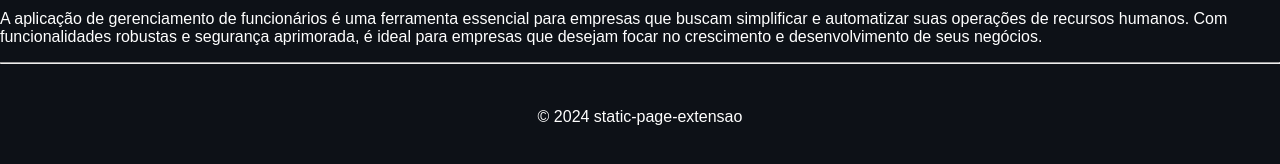
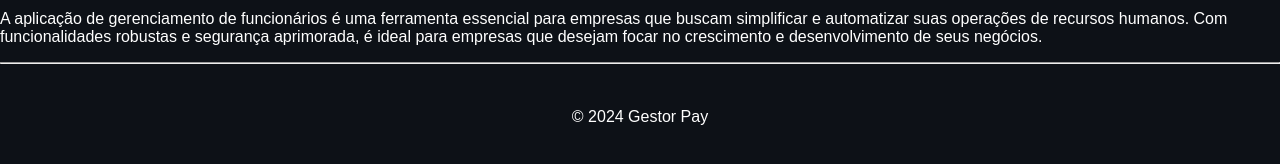
Before and after one commit to rubensrocha9/static-page-extensao, a Jekyll site: the page built from index.md, in a window 1280 px wide. Shown: the part 710-874 px from the top of the page. Built offline with Jekyll 4.4.1, drawn with Linux system fonts in a browser that asks for light colours; our own code applies the rules of GitHub Pages for plain Markdown files.

Commit message:
Update default.html

```diff
--- a/_layouts/default.html
+++ b/_layouts/default.html
@@ -19,7 +19,7 @@
     </div>
   </main>
   <footer>
-    <p>&copy; {{ site.time | date: "%Y" }} {{ site.title }}</p>
+    <p>&copy; {{ site.time | date: "%Y" }} Gestor Pay</p>
   </footer>
 </body>
 </html>
```
